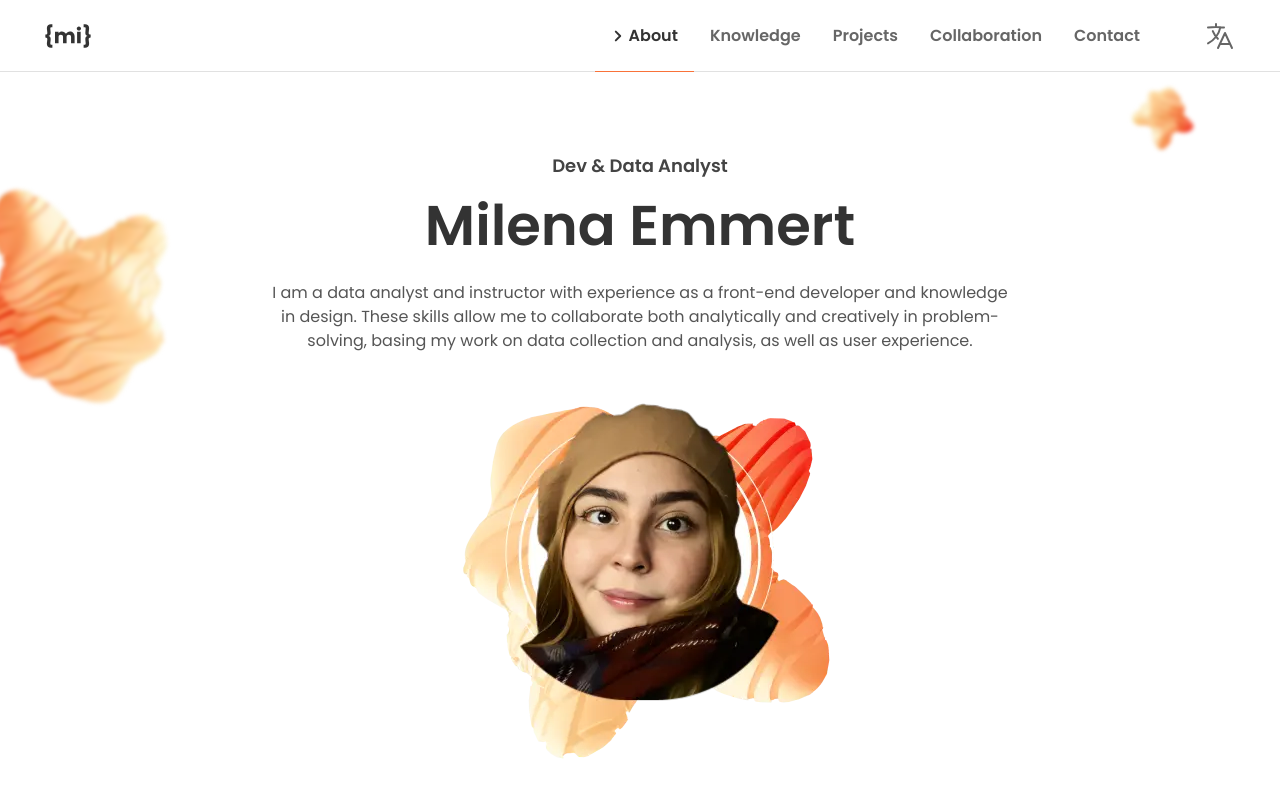
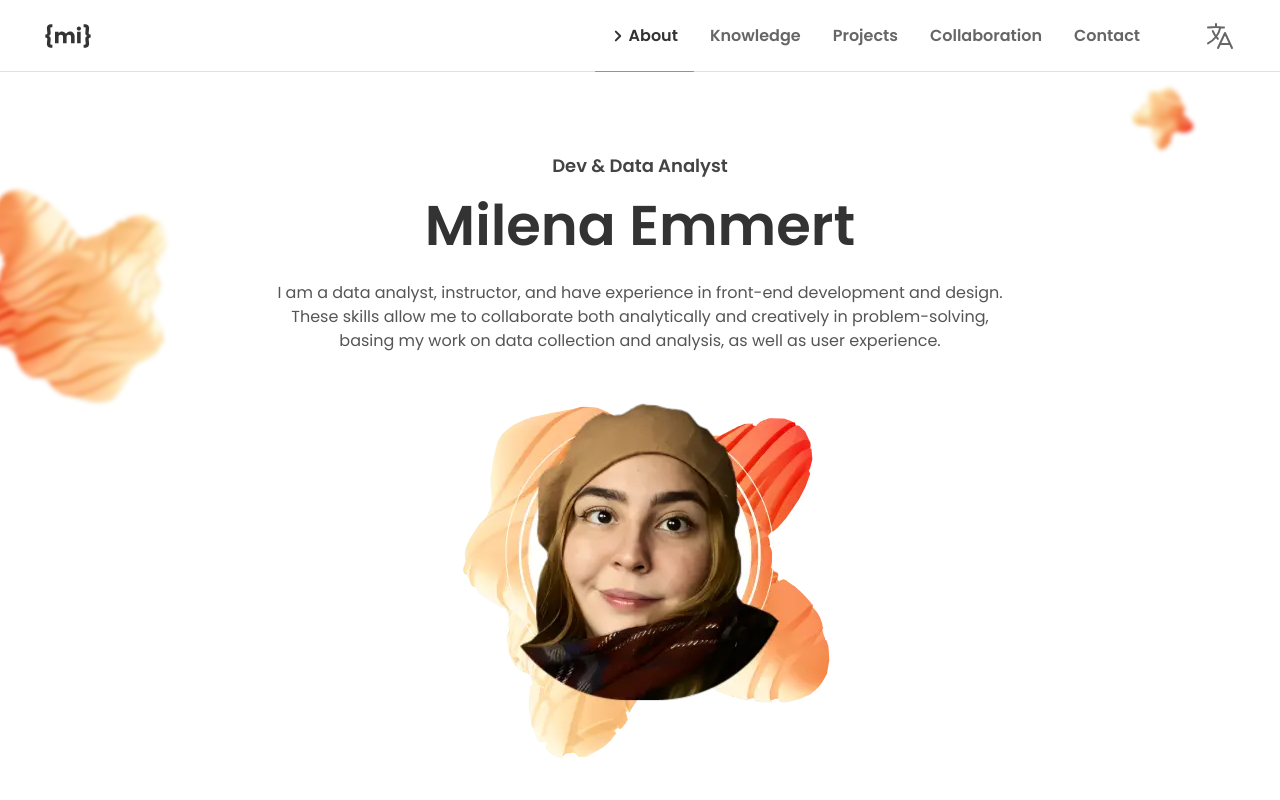
Before and after one commit to milenaemmert/portfolio, a React (Vite) app: page / in a window 1280 px wide. Shown: the top 800 px of the page. Built offline with nearby package versions, Linux system fonts and the light colour scheme.

Commit message:
update to v13.1 [fix translations]

```diff
--- a/src/constants/translations.js
+++ b/src/constants/translations.js
@@ -111,10 +111,10 @@ export const TRANSLATIONS = {
     en: 'Milena Emmert',
     es: 'Milena Emmert',
   },
-  'Sou analista de dados, instrutora e tenho experiência como dev front-end e conhecimento em design. Essas habilidades permitem que eu colabore de forma analítica e criativa na solução de problemas, fundamentando meu trabalho na coleta e análise de dados e na experiência do usuário.':
+  'Sou analista de dados, instrutora, tenho experiência como dev front-end e conhecimento em design. Essas habilidades permitem que eu colabore de forma analítica e criativa na solução de problemas, fundamentando meu trabalho na análise de dados e experiência do usuário.':
     {
-      en: 'I am a data analyst and instructor with experience as a front-end developer and knowledge in design. These skills allow me to collaborate both analytically and creatively in problem-solving, basing my work on data collection and analysis, as well as user experience.',
-      es: 'Soy analista de datos e instructora con experiencia como desarrolladora front-end y conocimientos en diseño. Estas habilidades me permiten colaborar de manera analítica y creativa en la resolución de problemas, basando mi trabajo en la recopilación y análisis de datos y en la experiencia de los usuarios.',
+      en: 'I am a data analyst, instructor, and have experience in front-end development and design. These skills allow me to collaborate both analytically and creatively in problem-solving, basing my work on data collection and analysis, as well as user experience.',
+      es: 'Soy analista de datos, instructora, tengo experiencia como desarrolladora front-end y conocimientos en diseño. Estas habilidades me permiten colaborar de manera analítica y creativa en la resolución de problemas, basando mi trabajo en la recopilación y análisis de datos y en la experiencia de los usuarios.',
     },
   'Foto da Milena Emmert, que é analista de dados, instrutora e desenvolvedora. Ela possui cabelo loiro, está usando uma boina bege e um cachecol bordô.':
     {
--- a/src/screens/main/main-about.section.jsx
+++ b/src/screens/main/main-about.section.jsx
@@ -41,7 +41,7 @@ export const MainAboutSection = () => {
 
         <p className={s.description}>
           {t(
-            'Sou analista de dados, instrutora e tenho experiência como dev front-end e conhecimento em design. Essas habilidades permitem que eu colabore de forma analítica e criativa na solução de problemas, fundamentando meu trabalho na coleta e análise de dados e na experiência do usuário.'
+            'Sou analista de dados, instrutora, tenho experiência como dev front-end e conhecimento em design. Essas habilidades permitem que eu colabore de forma analítica e criativa na solução de problemas, fundamentando meu trabalho na análise de dados e experiência do usuário.'
           )}
         </p>
 
```
